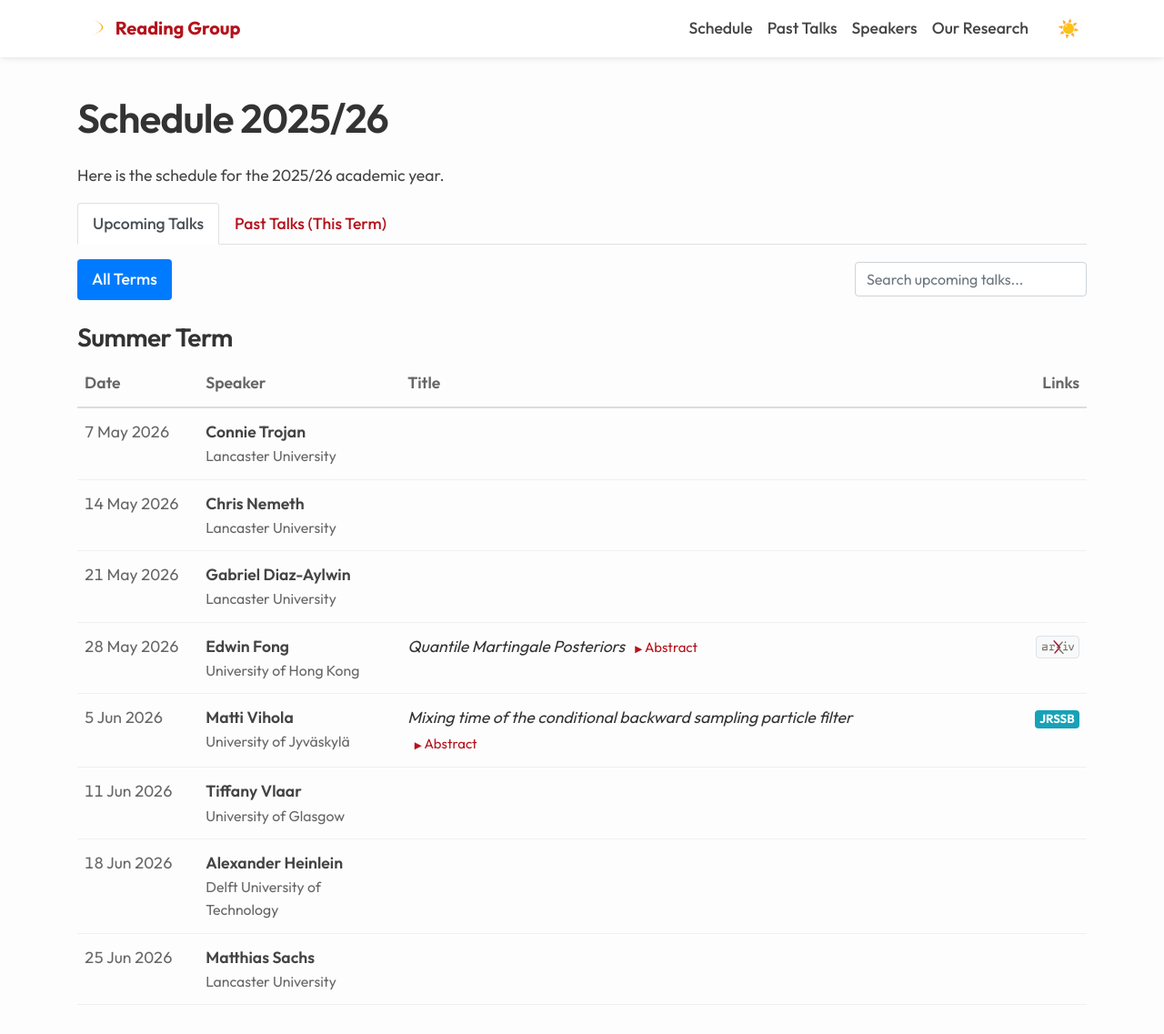
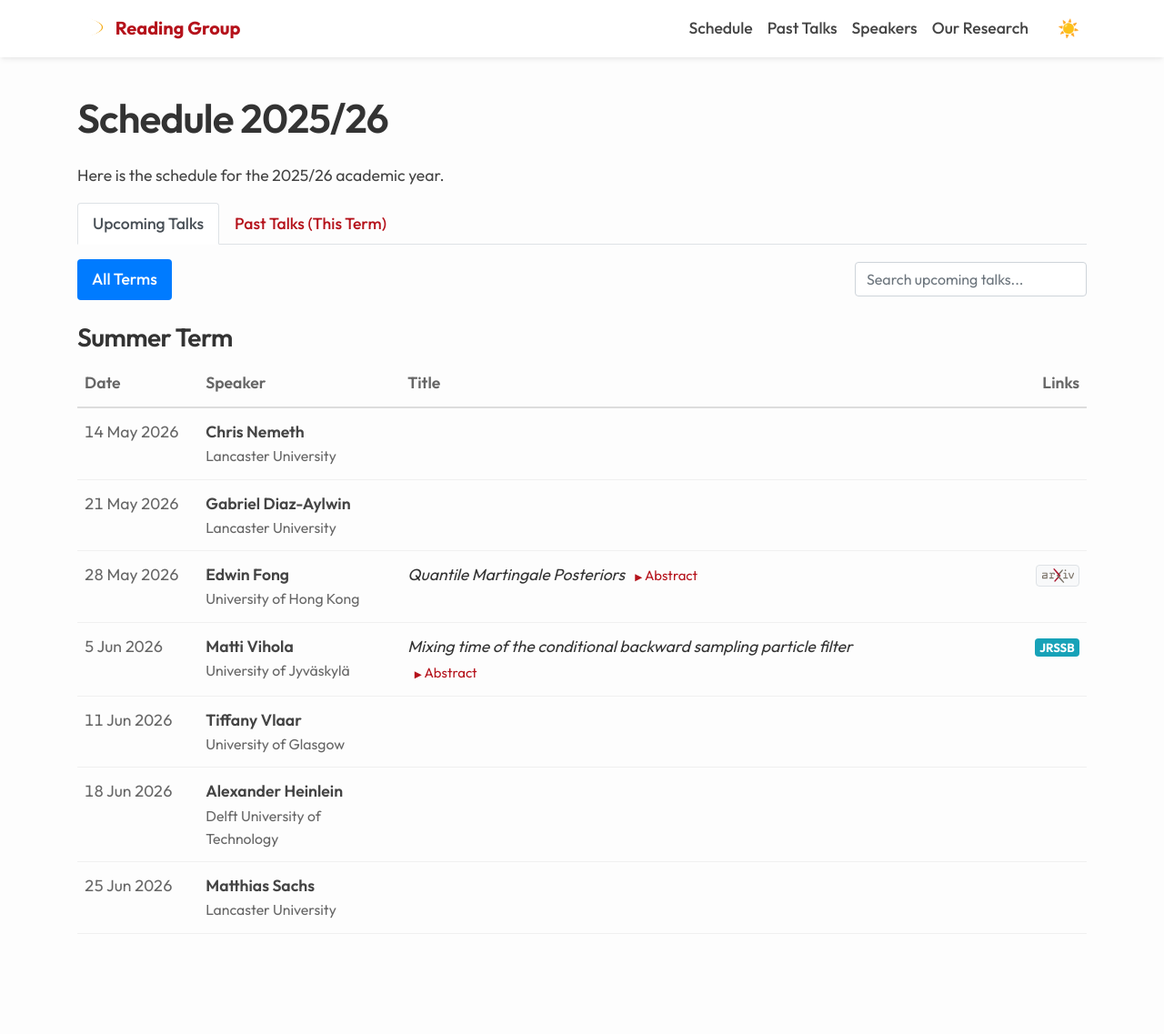
Before and after one commit to LU-CSML/lu-csml.github.io, a Jekyll site: the page built from schedule.md, in a window 1280 px wide and 1137 px high. Shown: the whole window at 91% size. Built offline with Jekyll 4.4.1, drawn with Linux system fonts in a browser that asks for light colours.

Commit message:
Update talks

```diff
--- a/_data/talks.yml
+++ b/_data/talks.yml
@@ -60,12 +60,6 @@ The talk is based on joint work with Joona Karjalainen, Sumeetpal S. Singh and A
 
 - date: 2026-05-14
   speaker: Chris Nemeth
-  affiliation: Lancaster University
-  title:
-  abstract:
-
-- date: 2026-05-07
-  speaker: Connie Trojan
   affiliation: Lancaster University
   title:
   abstract:
```
